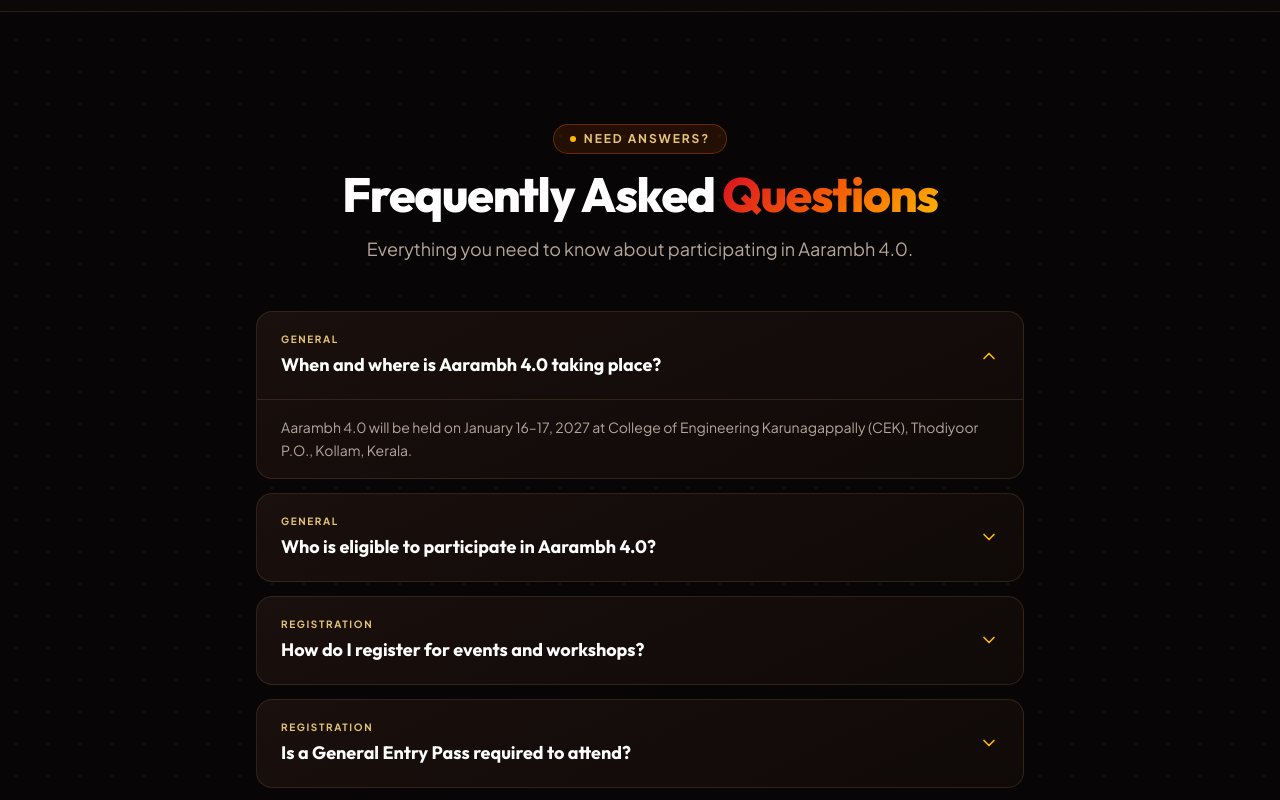
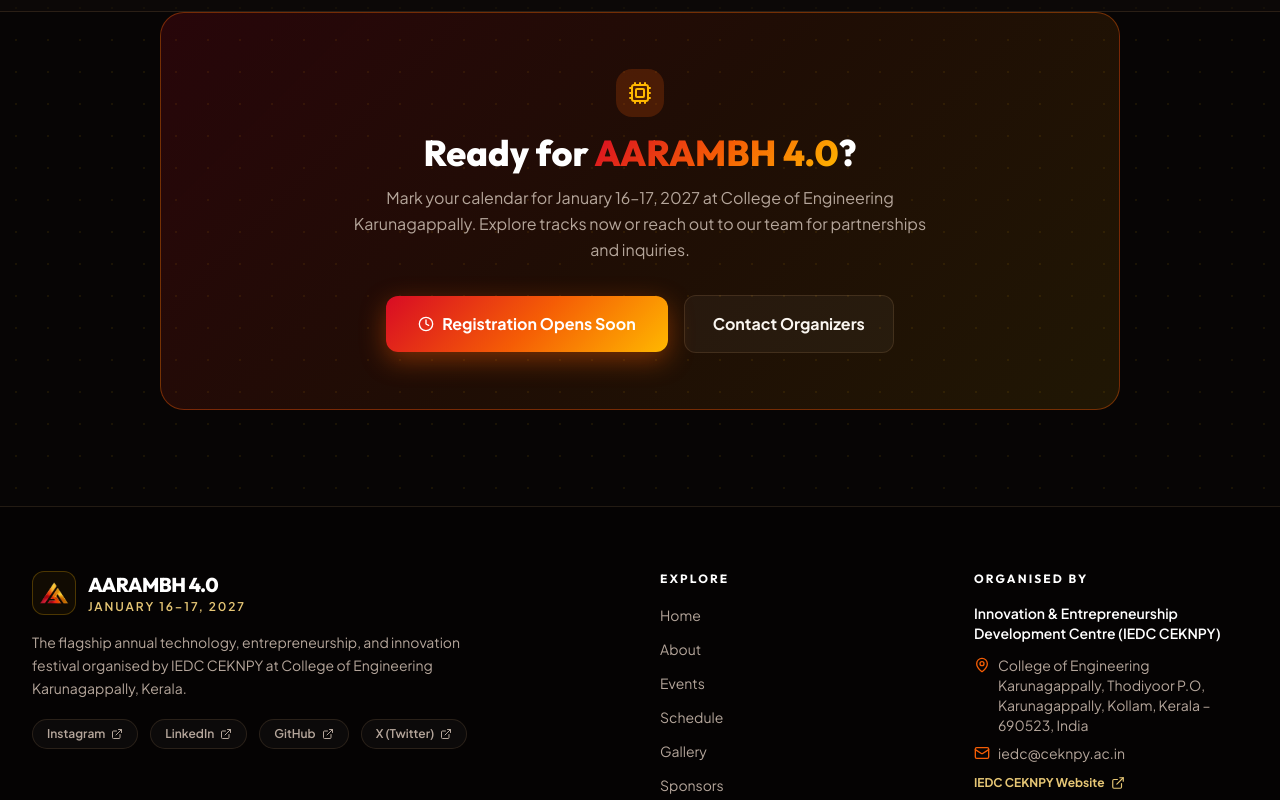
Before and after one commit to abhishekr-git/aarambh4.0, a Next.js app: page / in a window 1280 px wide. Shown: the part 9640-10440 px from the top of the page. Built offline with nearby package versions, Linux system fonts and the light colour scheme.

Commit message:
chore: remove frequently asked questions sections

```diff
--- a/src/app/contact/page.tsx
+++ b/src/app/contact/page.tsx
@@ -1,16 +1,14 @@
 import type { Metadata } from "next";
 import { Globe, Mail, MapPin, Phone } from "lucide-react";
 import { SITE_CONFIG, SOCIAL_LINKS } from "@/data/site";
-import { FAQS } from "@/data/faqs";
 import { TEAM_MEMBERS } from "@/data/team";
 import { SectionHeading } from "@/components/ui/SectionHeading";
 import { ScrollReveal } from "@/components/ui/ScrollReveal";
 import { LocationMapSection } from "@/components/sections/LocationMapSection";
-import { FAQAccordion } from "@/components/faq/FAQAccordion";
 
 export const metadata: Metadata = {
   title: "Contact & Location",
-  description: `Contact IEDC CEK, view campus directions and Google Maps for ${SITE_CONFIG.collegeName}, and browse ${SITE_CONFIG.name} FAQs.`,
+  description: `Contact IEDC CEK and view campus directions and Google Maps for ${SITE_CONFIG.collegeName}.`,
 };
 
 export default function ContactPage() {
@@ -132,18 +130,6 @@ export default function ContactPage() {
       <div className="mt-16">
         <LocationMapSection />
       </div>
-
-      {/* FAQs */}
-      <div className="mt-24">
-        <SectionHeading
-          kicker="Quick Help"
-          title="Frequently Asked"
-          highlight="Questions"
-        />
-        <div className="mt-12">
-          <FAQAccordion items={FAQS} />
-        </div>
-      </div>
     </div>
   );
 }
--- a/src/app/page.tsx
+++ b/src/app/page.tsx
@@ -11,7 +11,6 @@ import { EVENTS } from "@/data/events";
 import { SCHEDULE_DAYS } from "@/data/schedule";
 import { SPONSORS } from "@/data/sponsors";
 import { GALLERY_ITEMS } from "@/data/gallery";
-import { FAQS } from "@/data/faqs";
 import { HeroSection } from "@/components/sections/HeroSection";
 import { RibbonDivider } from "@/components/ui/RibbonDivider";
 import { SectionHeading } from "@/components/ui/SectionHeading";
@@ -20,7 +19,6 @@ import { AnimatedCounter } from "@/components/ui/AnimatedCounter";
 import { EventGrid } from "@/components/events/EventGrid";
 import { ScheduleTimeline } from "@/components/schedule/ScheduleTimeline";
 import { SponsorGrid } from "@/components/sponsors/SponsorGrid";
-import { FAQAccordion } from "@/components/faq/FAQAccordion";
 import { RegistrationCTA } from "@/components/ui/RegistrationCTA";
 
 const GalleryGrid = dynamic(
@@ -323,22 +321,7 @@ export default function HomePage() {
         </div>
       </section>
 
-      {/* 11. FAQs */}
-      <section id="faqs" className="py-20 sm:py-28">
-        <div className="mx-auto max-w-7xl px-4 sm:px-6 lg:px-8">
-          <SectionHeading
-            kicker="Need Answers?"
-            title="Frequently Asked"
-            highlight="Questions"
-            subtitle="Everything you need to know about participating in Aarambh 4.0."
-          />
-          <div className="mt-12">
-            <FAQAccordion items={FAQS} />
-          </div>
-        </div>
-      </section>
-
-      {/* 12. Final Registration & Contact Callout */}
+      {/* 10. Final Registration & Contact Callout */}
       <section className="pb-24">
         <div className="mx-auto max-w-5xl px-4 sm:px-6 lg:px-8">
           <ScrollReveal>
```
